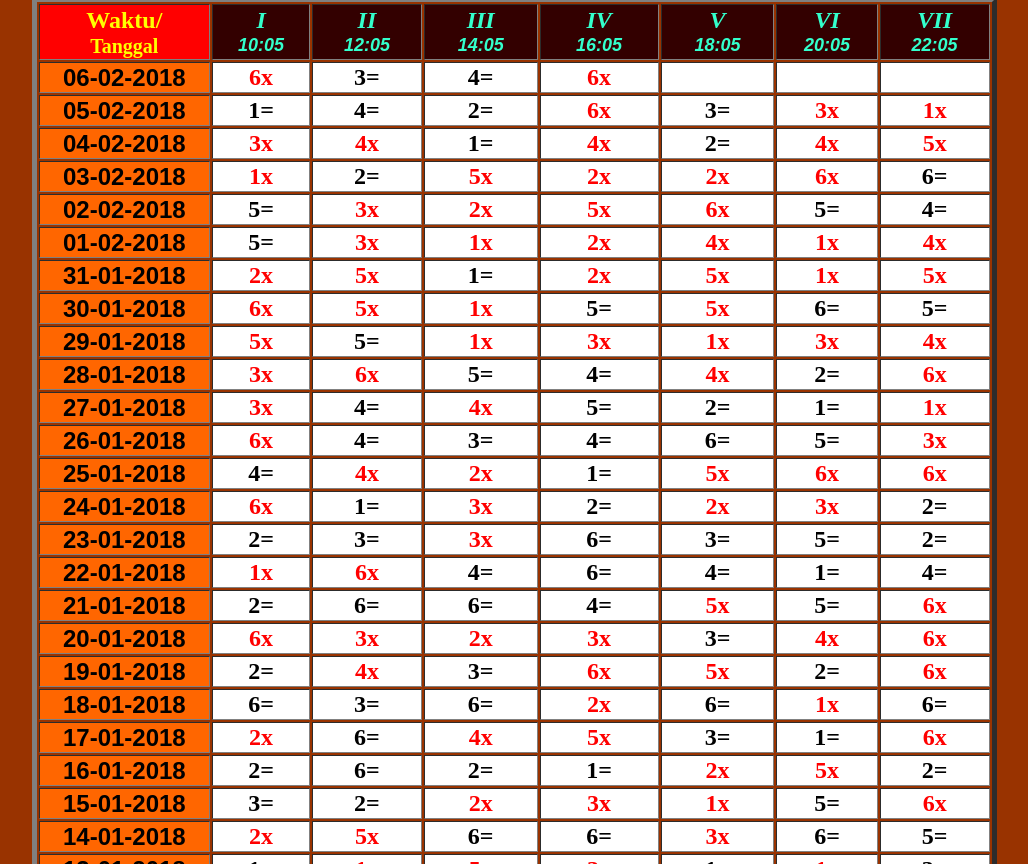
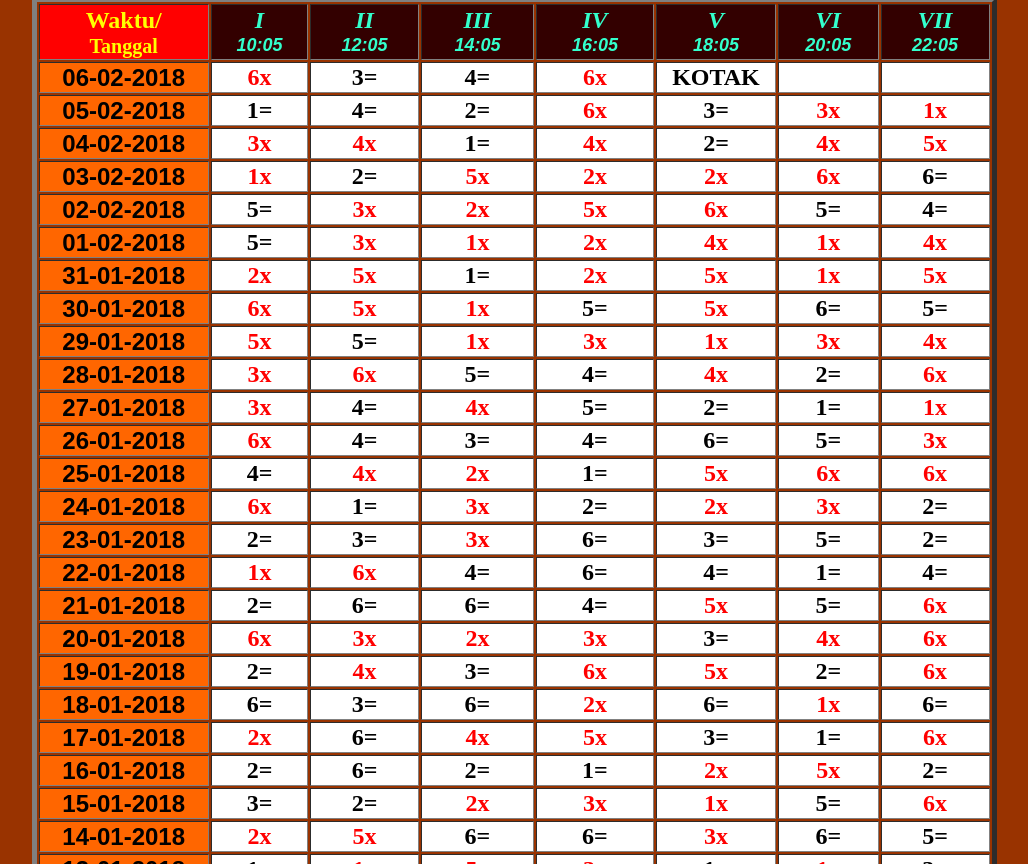
Before and after one commit to bimosuci66/bimosuci66, a plain HTML site: page index.html in a window 1280 px wide. Shown: the part 1105-1969 px from the top of the page, without its empty margins (126-1154 px from the left). Drawn offline with Linux system fonts and the light colour scheme; a script that the page names is missing.

Commit message:
Update index.html

```diff
--- a/index.html
+++ b/index.html
@@ -332,7 +332,7 @@ NewsTicker.Add('Untuk saat ini pihak pengelola tidak menginformasikan Ramalan SO
 
      <th bordercolor="#000000" bgcolor="#FFFFFF" class="style16"><div align="center" class="style16 style15 style202 style174 style196 style46"><strong>6x</strong></div></th>
 
-   <th bordercolor="#000000" bgcolor="#FFFFFF" class="style16"><div align="center" class="style35 style15 style202 style174 style196 style46"><strong></strong></div></th>
+   <th bordercolor="#000000" bgcolor="#FFFFFF" class="style16"><div align="center" class="style35 style15 style202 style174 style196 style46"><strong>KOTAK</strong></div></th>
 
       <th bordercolor="#000000" bgcolor="#FFFFFF" class="style16"><div align="center" class="style16 style15 style202 style174 style196 style46"><strong></strong></div></th>
 
```
